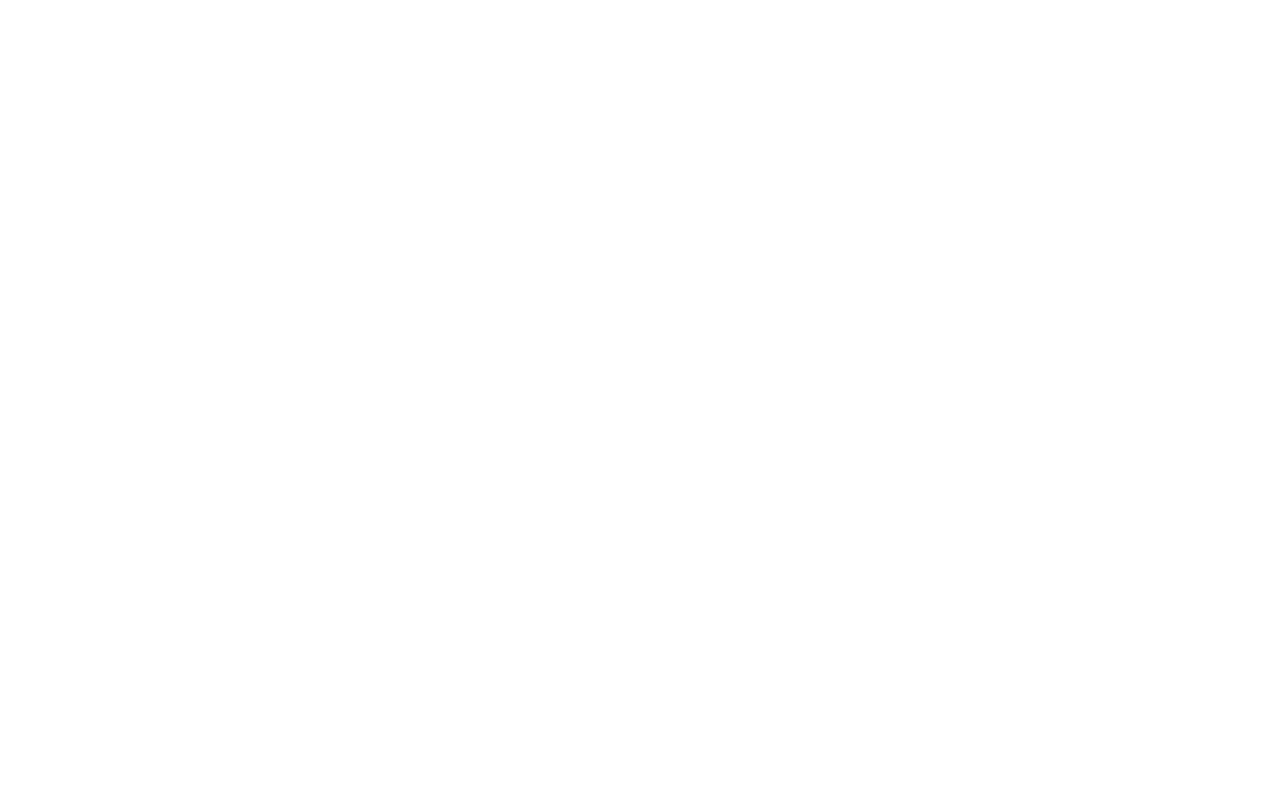
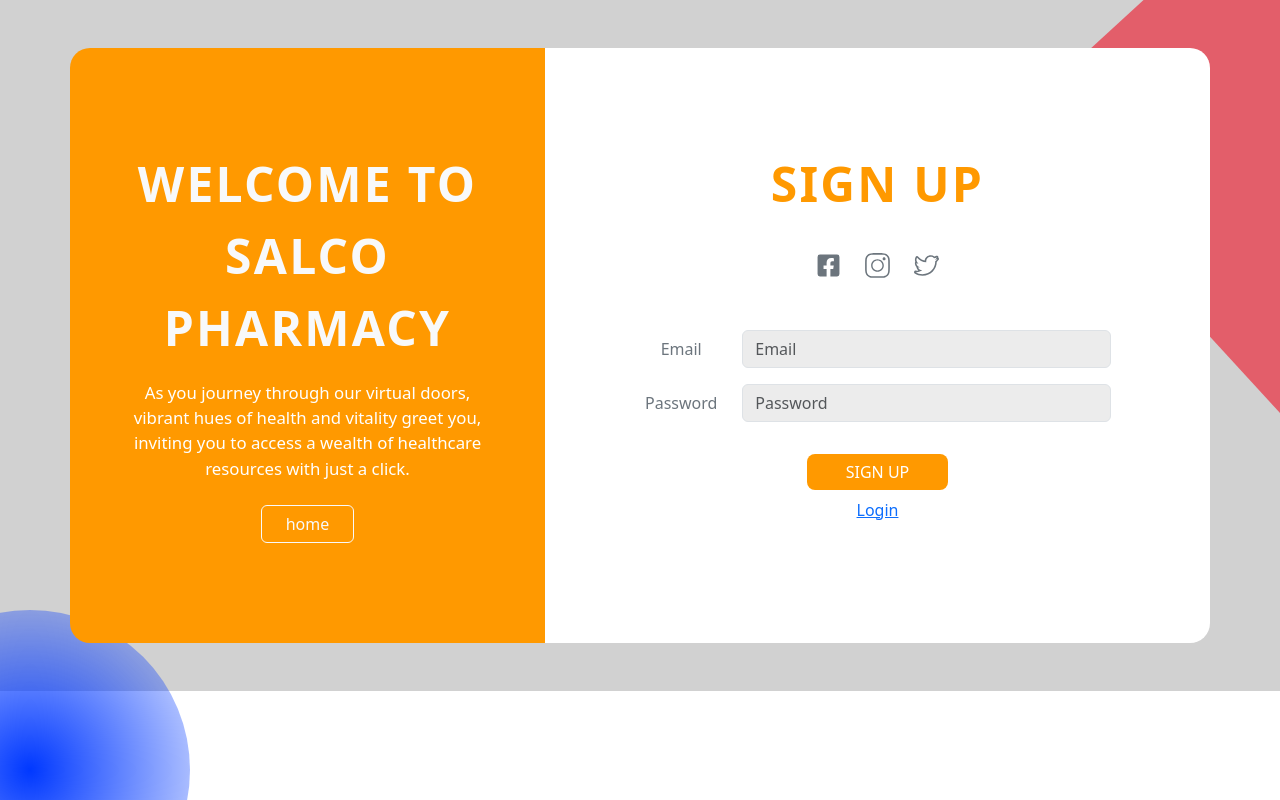
Before and after one commit to Nadjibochacha/front-app, a React (Create React App) app: page /sign in a window 1280 px wide. Before the commit this address had no page. Built offline with nearby package versions, Linux system fonts and the light colour scheme.

Commit message:
sign up duilding

```diff
--- a/src/App.js
+++ b/src/App.js
@@ -5,6 +5,7 @@ import Pharmaien from './pages/pharmaien';
 import Venteur from './pages/venteur';
 import Login from './pages/login';
 import Products from './pages/products';
+import Sign from './pages/sign';
 
 function App() {
   return (
@@ -14,6 +15,7 @@ function App() {
         <Route path='/pharmacien' element ={<Pharmaien/>} />
         <Route path='/venteur' element ={<Venteur/>} />
         <Route path='/login' element ={<Login/>} />
+        <Route path='/sign' element ={<Sign/>} />
         <Route path='/products' element ={<Products/>} />
       </Routes>
     </div>
--- a/src/components/about.css
+++ b/src/components/about.css
@@ -9,7 +9,7 @@
     height: 32rem;
     width: 100%;
 }
-#about .btn-orange, #new .btn-orange, #login .btn-orange{
+#about .btn-orange, #new .btn-orange, #login .btn-orange, #sign .btn-orange{
     background-color: rgb(255, 153, 0);
     border: none;
     border-radius: 8px;
--- a/src/pages/login.css
+++ b/src/pages/login.css
@@ -1,4 +1,4 @@
-#login .circle{
+#login .circle, #sign .circle{
     width: 20rem;
     height: 20rem;
     background: radial-gradient(#0038FF ,#0038FF10 );
@@ -8,7 +8,7 @@
     left: -130px;
     z-index: 0;
 }
-#login .rectengle{
+#login .rectengle, #sign .rectengle{
     width: 20rem;
     height: 25rem;
     background-color: #e35e6a;
@@ -18,49 +18,49 @@
     top: -40px;
     z-index: 0;
 }
-#login{
+#login, #sign{
     display: flex;
     justify-content: center;
     align-items: center;
     background:#d1d1d1;
     height: 100%;
 }
-#login .container{
+#login .container, #sign .container{
     z-index: 3;
 }
 
-#login .row .col-lg-7{
+#login .row .col-lg-7, #sign .row .col-lg-7{
     background: white;
     padding: 100px 50px;
     border-top-right-radius: 20px;
     border-bottom-right-radius: 20px;
 }
-#login .row .col-lg-5{
+#login .row .col-lg-5, #sign .row .col-lg-5{
     background: rgb(255, 153, 0);
     padding: 100px 50px;
     border-top-left-radius: 20px;
     border-bottom-left-radius: 20px;
 }
-#login .row .col-lg-5 p{
+#login .row .col-lg-5 p, #sign .row .col-lg-5 p{
     color: white;
     font-size: 1.05rem;
 }
 @media  (max-width:991px) {
-    #login .row .col-lg-7{
+    #login .row .col-lg-7, #sign .row .col-lg-7{
         border-bottom-left-radius: 20px;
         border-bottom-right-radius: 20px;
         border-top-right-radius: 0px;
     }
-    #login .row .col-lg-5{
+    #login .row .col-lg-5, #sign .row .col-lg-5{
         border-top-left-radius: 20px;
         border-top-right-radius: 20px;
         border-bottom-left-radius: 0px;
     }
 }
-#login .input{
+#login .input,#sign .input{
     background: #e0e0e09f;
 }
-#login .input:focus{
+#login .input:focus, #sign .input:focus{
     outline: none;
     box-shadow: none;
     border: 1px solid rgb(255, 153, 0);
--- a/src/pages/login.js
+++ b/src/pages/login.js
@@ -27,7 +27,6 @@ const Login = () => {
       window.alert('An error occurred. Please try again.');
     }
   };
-
   const handleChange = (e) => {
     const { name, value } = e.target;
     setValues(prevValues => ({
@@ -54,7 +53,7 @@ const Login = () => {
               <a className='col-1 text-secondary' style={{ fontSize: "25px" }} href=''><SlSocialInstagram /></a>
               <a className='col-1 text-secondary' style={{ fontSize: "25px" }} href=''><SlSocialTwitter /></a>
             </div>
-            <Form onSubmit={handleSubmit}>
+            <Form onSubmit={handleSubmit} >
               <Form.Group as={Row} className="mb-3 justify-content-center text-secondary" controlId="formPlaintextEmail">
                 <Form.Label column sm="2">
                   Email
@@ -72,13 +71,16 @@ const Login = () => {
                   <Form.Control className='input' name='password' type="password" placeholder="Password" value={values.password} onChange={handleChange} />
                 </Col>
               </Form.Group>
-              <Button variant='' type='submit' className='btn btn-orange w-25 mt-5'>Login</Button>
+              <Button variant='' type='submit' className='btn btn-orange w-25 mt-3'>Login</Button>
             </Form>
+            <div className='mt-2'>
+              <a href='/sign' className='text-center'>Sign Up</a>
+            </div>
           </div>
         </div>
       </div>
       <div className='circle'></div>
-      <div className='rectangle'></div>
+      <div className='rectengle'></div>
     </div>
   );
 };
--- a/src/pages/pharmaien.js
+++ b/src/pages/pharmaien.js
@@ -4,8 +4,9 @@ import shopp from '../images/logo.png';
 import { FcStatistics } from "react-icons/fc";
 import { MdProductionQuantityLimits } from "react-icons/md";
 import { FaUserCircle } from "react-icons/fa";
+import { TbLogout } from "react-icons/tb";
+const Pharmaien = () => {
 
-const Pharmaien = () => {
   return (
     <div id='pharmacy'>
         <div className='menu'>
@@ -23,12 +24,12 @@ const Pharmaien = () => {
               <a href=''><FcStatistics /><span> statistics</span></a>
             </li>
             <li><a href=''><MdProductionQuantityLimits/><span>products</span></a></li>
-            <li><a href=''><FaUserCircle/><span>users</span></a></li>
+            <li><a href='/'><TbLogout/> <span>logout</span></a></li>
           </ul>
         </div>
         <div className='content w-100'>
           <div className='globl-title'>
-            <h3 >pharmacy dashboard</h3>
+            <h3 >pharmacien dashboard</h3>
             <p>A quick data overview of the inventory.</p>
           </div>
         </div>
--- /dev/null
+++ b/src/pages/sign.js
@@ -0,0 +1,89 @@
+import React, { useState } from 'react';
+import { Form, Button, Row, Col } from 'react-bootstrap';
+import { FaFacebookSquare } from 'react-icons/fa';
+import { SlSocialInstagram, SlSocialTwitter } from 'react-icons/sl';
+import axios from 'axios';
+import { useNavigate } from 'react-router-dom';
+import './login.css';
+
+const Sign = () => {
+    const [values, setValues] = useState({
+        email: '',
+        password: ''
+      });
+      const navigate = useNavigate();
+
+      const handleSubmit = async (e) => {
+        e.preventDefault();
+        try {
+          const response = await axios.post("http://localhost:3006/sign", values);
+          if (response.data.status === "Success") {
+            window.alert('Your account is created!');
+            navigate('/pharmacien');
+          } else {
+            window.alert(response.data.msg);
+          }
+        }
+        catch (error) {
+          console.error('An error occurred:', error);
+          window.alert('An error occurred. Please try again using a correct informations.');
+        }
+      };
+      const handleChange = (e) => {
+        const { name, value } = e.target;
+        setValues(prevValues => ({
+          ...prevValues,
+          [name]: value
+        }));
+      };
+  return (
+    <div id='sign'>
+        <div className='container m-5'>
+            <div className='row'>
+            <div className='col-lg-5 align-self-center'>
+                <div className='title mb-3 text-light'>Welcome to SalCo Pharmacy</div>
+                <p>
+                As you journey through our virtual doors, vibrant hues of health and vitality greet you, inviting you to access a wealth of healthcare resources with just a click.
+                </p>
+                <Button variant='' className='btn-outline-light w-25 mt-2' href='/'>home</Button>
+            </div>
+            <div className='col-lg-7'>
+                <div className='title mb-3' style={{ color: "rgb(255, 153, 0)" }}>sign up</div>
+                <div className='row justify-content-center mb-5 mt-4'>
+                <a className='col-1 text-secondary' style={{ fontSize: "25px" }} href=''><FaFacebookSquare /></a>
+                <a className='col-1 text-secondary' style={{ fontSize: "25px" }} href=''><SlSocialInstagram /></a>
+                <a className='col-1 text-secondary' style={{ fontSize: "25px" }} href=''><SlSocialTwitter /></a>
+                </div>
+                <Form className='' onSubmit={handleSubmit}>
+                    <Form.Group as={Row} className="mb-3 justify-content-center text-secondary" controlId="formPlaintextEmail">
+                        <Form.Label column sm="2">
+                        Email
+                        </Form.Label>
+                        <Col sm="8">
+                        <Form.Control className='input' name='email' placeholder='Email' type='email' value={values.email} onChange={handleChange}  />
+                        </Col>
+                    </Form.Group>
+
+                    <Form.Group as={Row} className="mb-3 justify-content-center text-secondary" controlId="formPlaintextPassword">
+                        <Form.Label column sm="2">
+                        Password
+                        </Form.Label>
+                        <Col sm="8">
+                        <Form.Control className='input' name='password' type="password" placeholder="Password" value={values.password} onChange={handleChange}  />
+                        </Col>
+                    </Form.Group>
+                    <Button variant='' type='submit' className='btn btn-orange w-25 mt-3'>sign up</Button>
+                </Form>
+                <div className='mt-2'>
+                    <a href='/login' className='text-center'>Login</a>
+                </div>
+            </div>
+            </div>
+        </div>
+        <div className='circle'></div>
+        <div className='rectengle'></div>
+    </div>
+  )
+}
+
+export default Sign;
```
